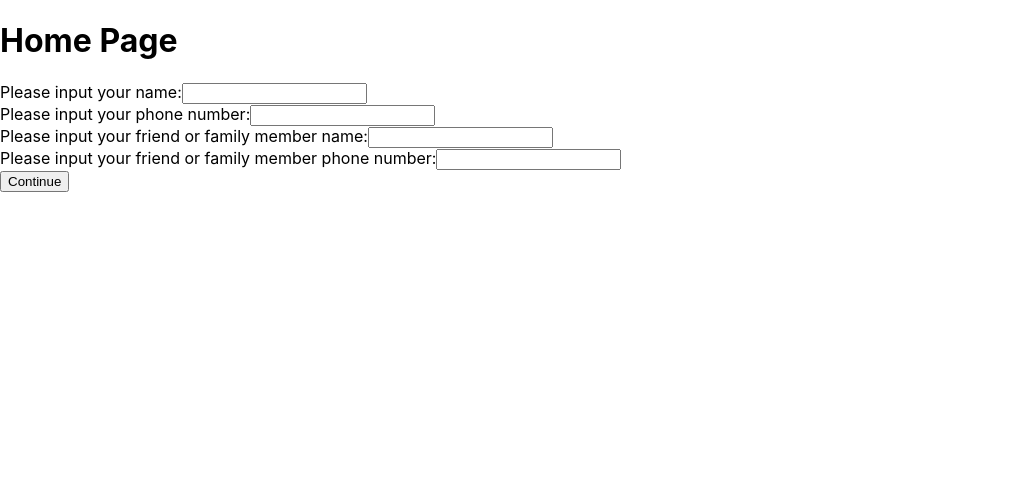
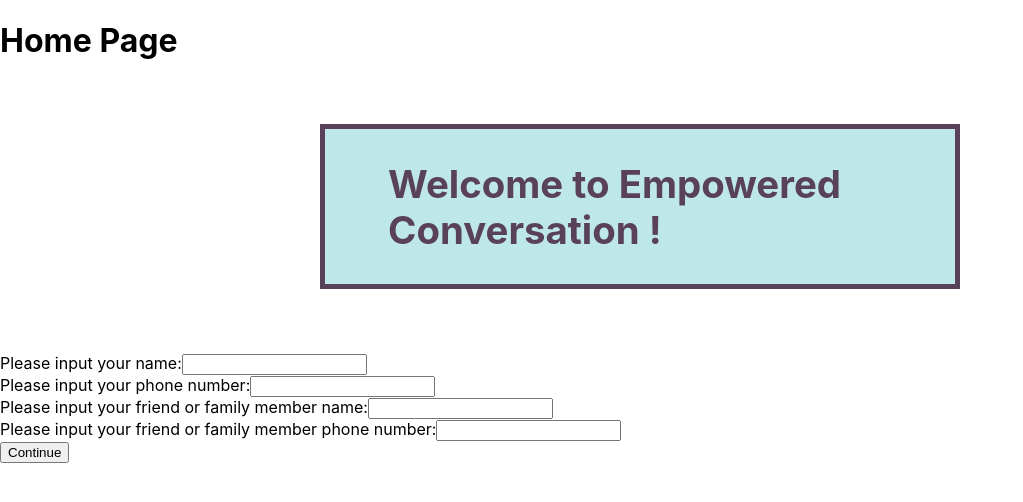
Before and after one commit to empowered-conversations/ec-frontend, a React (Create React App) app in the folder empowered-conversation/: page /home in a window 1280 px wide. Shown: the top 502 px of the page, without its empty margins (0-1023 px from the left). Built offline with nearby package versions, Linux system fonts and the light colour scheme; no server answers.

Commit message:
added usercard

```diff
--- a/empowered-conversation/package.json
+++ b/empowered-conversation/package.json
@@ -10,7 +10,8 @@
     "react-router-dom": "^5.1.2",
     "react-scripts": "3.2.0",
     "redux": "^4.0.4",
-    "redux-thunk": "^2.3.0"
+    "redux-thunk": "^2.3.0",
+    "styled-components": "^4.4.0"
   },
   "scripts": {
     "start": "react-scripts start",
--- a/empowered-conversation/src/components/Home.js
+++ b/empowered-conversation/src/components/Home.js
@@ -1,5 +1,7 @@
 import React, { useState, useEffect } from "react";
 import axios from "axios";
+import { connect } from "react-redux";
+import UserCard from "./UserCard";
 
 const Home = props => {
   const [info, setInfo] = useState({
@@ -8,6 +10,8 @@ const Home = props => {
     otherName: "",
     otherPhone: ""
   });
+
+  console.log(props.username);
 
   const [displayModal, setDisplayModal] = useState(false);
   const [checked, setChecked] = useState(false);
@@ -63,6 +67,7 @@ const Home = props => {
   return (
     <div>
       <h1>Home Page</h1>
+      <UserCard name={props.username} />
       <form>
         <div>
           <label>
@@ -139,4 +144,13 @@ const Home = props => {
   );
 };
 
-export default Home;
+const mapStateToProps = state => {
+  return {
+    username: state.login.username
+  };
+};
+
+export default connect(
+  mapStateToProps,
+  {}
+)(Home);
--- /dev/null
+++ b/empowered-conversation/src/components/UserCard.js
@@ -0,0 +1,27 @@
+import React from "react";
+import styled from "styled-components";
+
+const UserCard = props => {
+  const CardStyle = styled.div`
+    margin: 5% 25% 5% 25%;
+    border: solid 5px #594157;
+    display: flex;
+    justify-content: center;
+    background-color: #bee7e8;
+  `;
+
+  const Header = styled.h2`
+    margin: 5% 5% 5% 10%;
+    font-size: 240%;
+    color: #594157;
+  `;
+
+  return (
+    <div>
+      <CardStyle>
+        <Header>Welcome to Empowered Conversation {props.name} !</Header>
+      </CardStyle>
+    </div>
+  );
+};
+export default UserCard;
--- a/empowered-conversation/src/components/auth/login.js
+++ b/empowered-conversation/src/components/auth/login.js
@@ -13,6 +13,7 @@ const Login = props => {
   const submitHandler = e => {
     e.preventDefault();
     props.userLogin(login);
+
     props.history.push("/home");
     console.log("submit login");
   };
```
Also changed, not shown: 1 other file (tests, documents, lock files or other folders).
